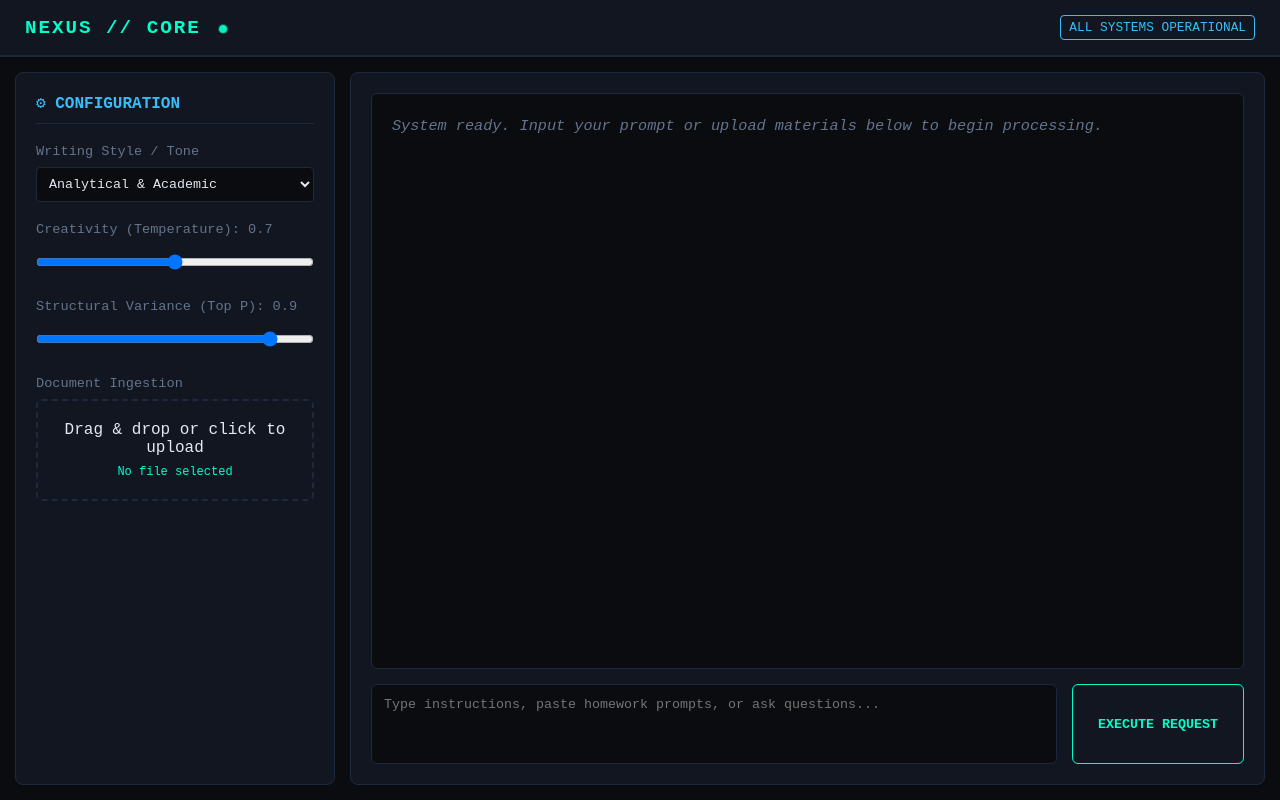
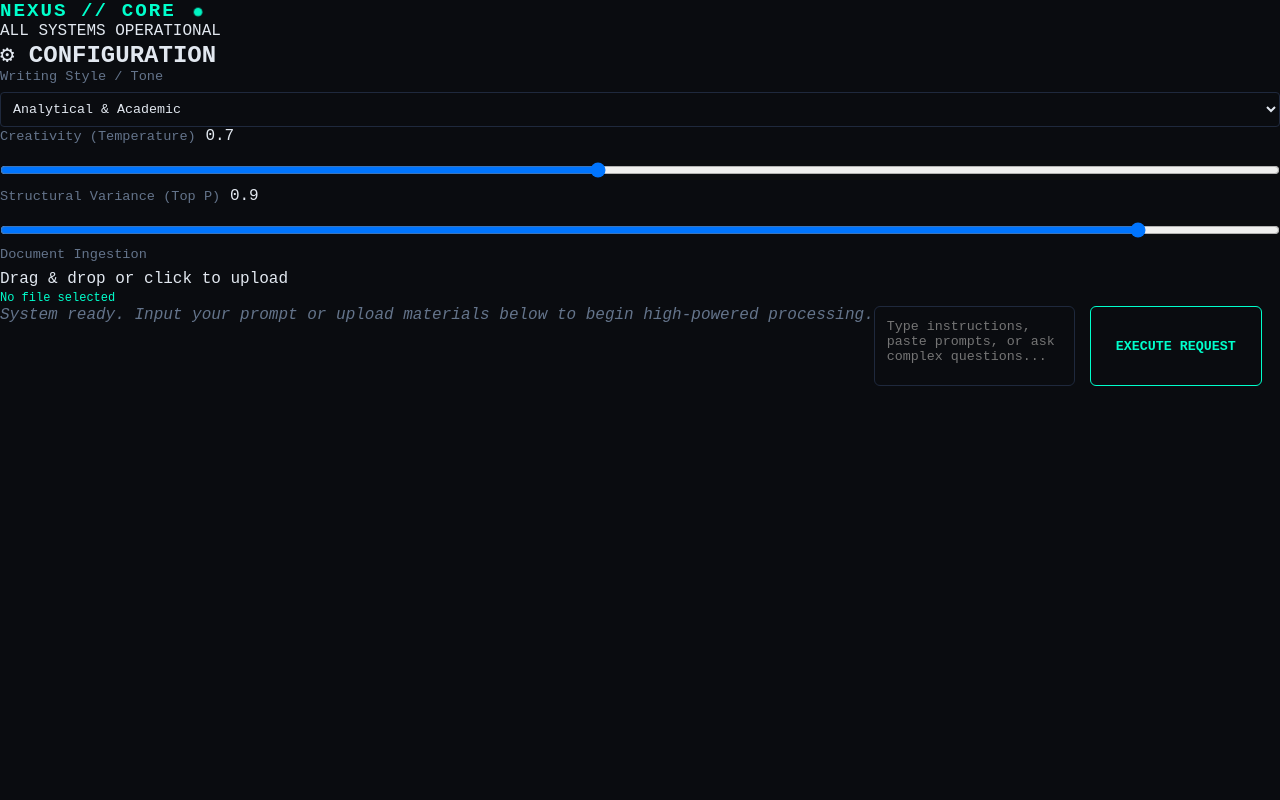
Before and after one commit to smit6403/personal-ai-tools, a Flask app: page / in a window 1280 px wide. Run offline with Flask 3, Linux system fonts and the light colour scheme.

Commit message:
Update index.html

```diff
--- a/templates/index.html
+++ b/templates/index.html
@@ -3,63 +3,67 @@
 <head>
     <meta charset="UTF-8">
     <meta name="viewport" content="width=device-width, initial-scale=1.0">
-    <title>Nexus Core // Personal AI</title>
+    <title>NEXUS // CORE</title>
     <link rel="stylesheet" href="{{ url_for('static', filename='css/style.css') }}">
 </head>
 <body>
     <div class="app-container">
-        <header class="cyber-header">
+        <header class="header">
             <div class="logo">NEXUS // CORE <span class="pulse-dot"></span></div>
-            <div class="system-status">ALL SYSTEMS OPERATIONAL</div>
+            <div class="status-tag">ALL SYSTEMS OPERATIONAL</div>
         </header>
 
-        <main class="workspace">
-            <section class="panel control-panel">
-                <h3><span class="icon">⚙</span> CONFIGURATION</h3>
+        <div class="main-content">
+            <aside class="config-panel">
+                <h2><span class="icon">⚙</span> CONFIGURATION</h2>
 
                 <div class="control-group">
                     <label for="tone">Writing Style / Tone</label>
-                    <select id="tone" name="tone">
-                        <option value="analytical">Analytical & Academic</option>
-                        <option value="conversational">Natural & Conversational</option>
-                        <option value="creative">Creative & Humanesque</option>
-                        <option value="concise">Direct & Concise</option>
+                    <select id="tone">
+                        <option value="Analytical & Academic">Analytical & Academic</option>
+                        <option value="Creative & Expressive">Creative & Expressive</option>
+                        <option value="Direct & Technical">Direct & Technical</option>
                     </select>
                 </div>
 
                 <div class="control-group">
-                    <label for="creativity">Creativity (Temperature): <span id="creativity-val">0.7</span></label>
-                    <input type="range" id="creativity" min="0.1" max="1.3" step="0.1" value="0.7">
+                    <div class="slider-header">
+                        <label for="temperature">Creativity (Temperature)</label>
+                        <span id="temp-val" class="value-display">0.7</span>
+                    </div>
+                    <input type="range" id="temperature" min="0.0" max="1.5" step="0.1" value="0.7">
                 </div>
 
                 <div class="control-group">
-                    <label for="variance">Structural Variance (Top P): <span id="variance-val">0.9</span></label>
-                    <input type="range" id="variance" min="0.1" max="1.0" step="0.05" value="0.9">
+                    <div class="slider-header">
+                        <label for="top_p">Structural Variance (Top P)</label>
+                        <span id="topp-val" class="value-display">0.9</span>
+                    </div>
+                    <input type="range" id="top_p" min="0.0" max="1.0" step="0.05" value="0.9">
                 </div>
 
                 <div class="control-group">
                     <label>Document Ingestion</label>
-                    <div class="file-upload-zone" id="drop-zone">
+                    <div class="drop-zone" id="drop-zone">
                         <p>Drag & drop or click to upload</p>
-                        <input type="file" id="file-input" accept=".txt,.pdf,.md" style="display: none;">
-                        <div id="file-status" class="file-status">No file selected</div>
+                        <input type="file" id="file-input" accept=".pdf" style="display: none;">
+                        <span id="file-name" class="file-status">No file selected</span>
                     </div>
                 </div>
-            </section>
+            </aside>
 
-            <section class="panel interaction-panel">
-                <div class="output-container" id="output-box">
-                    <div class="system-message">System ready. Input your prompt or upload materials below to begin processing.</div>
+            <main class="workspace">
+                <div class="output-display" id="output-display">
+                    <p class="system-message">System ready. Input your prompt or upload materials below to begin high-powered processing.</p>
                 </div>
 
                 <div class="input-container">
-                    <textarea id="prompt-input" placeholder="Type instructions, paste homework prompts, or ask questions..."></textarea>
-                    <button id="submit-btn">EXECUTE REQUEST</button>
+                    <textarea id="prompt-input" placeholder="Type instructions, paste prompts, or ask complex questions..."></textarea>
+                    <button id="execute-btn" class="execute-button">EXECUTE REQUEST</button>
                 </div>
-            </section>
-        </main>
+            </main>
+        </div>
     </div>
-
     <script src="{{ url_for('static', filename='js/main.js') }}"></script>
 </body>
 </html>
```
